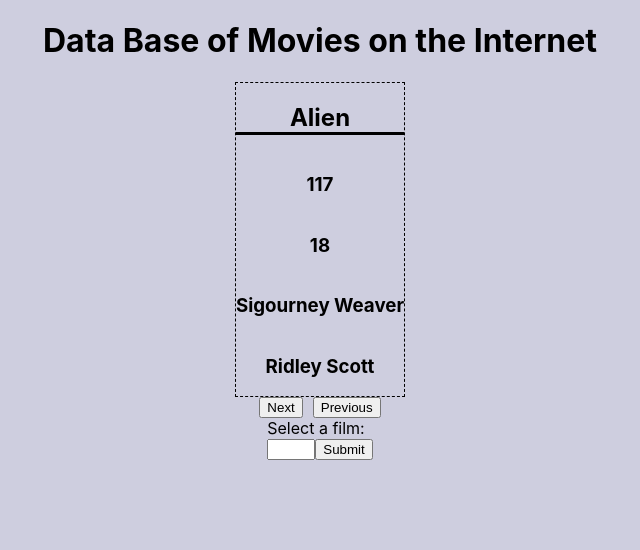
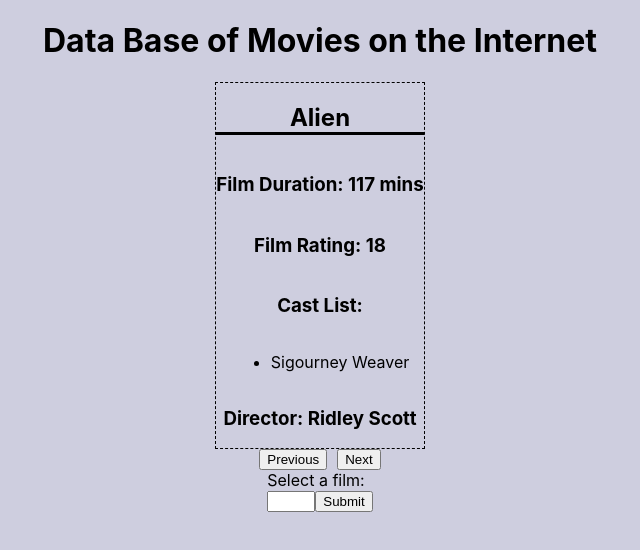
Before and after one commit to Nasir-6/film_exercise, a React (Create React App) app: page / in a window 1280 px wide. Shown: the top 550 px of the page, without its empty margins (320-960 px from the left). Built offline with nearby package versions, Linux system fonts and the light colour scheme.

Commit message:
forgot what I did

```diff
--- a/src/components/Buttons.js
+++ b/src/components/Buttons.js
@@ -1,4 +1,4 @@
-import React from "react";
+// import React from "react";
 
 const Buttons = ({
   handleNextButtonClick,
@@ -9,8 +9,8 @@
   return (
     <>
       <div className="button-container">
+        <button onClick={handlePreviousButtonClick}>Previous</button>
         <button onClick={handleNextButtonClick}>Next</button>
-        <button onClick={handlePreviousButtonClick}>Previous</button>
       </div>
 
       <form onSubmit={handleSubmitButton}>
--- a/src/components/Film.js
+++ b/src/components/Film.js
@@ -1,13 +1,22 @@
 import React from 'react'
 
 const Film = ({ film }) => {
+
+    // Map through and return cast
+    const allCast = film.cast.map((oneCast, index) => {
+        return(
+            <li key={index}>{oneCast.name}</li>
+        )
+    })
   return (
     <div className="film-container">
       <h2>{film.title}</h2>
-      <h3>{film.duration}</h3>
-      <h3>{film.rating}</h3>
-      <h3>{film.cast[0].name}</h3>
-      <h3>{film.director.name}</h3>
+      <h3>Film Duration: {film.duration} mins</h3>
+      <h3>Film Rating: {film.rating}</h3>
+      <h3>Cast List:</h3>
+      {/* <ul>{film.cast[0].name}</ul> */}
+      <ul>{allCast}</ul>
+      <h3>Director: {film.director.name}</h3>
     </div>
   );
 };
--- a/src/containers/FilmContainer.js
+++ b/src/containers/FilmContainer.js
@@ -1,4 +1,4 @@
-import {useState} from 'react'
+import {useState, useEffect} from 'react'
 import Buttons from '../components/Buttons'
 import Film from '../components/Film'
 
@@ -8,6 +8,10 @@
 
 
 const FilmContainer = () => {
+
+    const myFunction = () => {console.log("My function ran")}
+
+    useEffect(myFunction)
 
     // Create a state for holding all films
     const [allFilms, setAllFilms] = useState(
```
